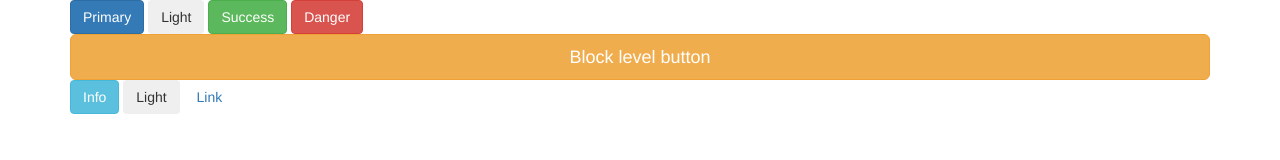
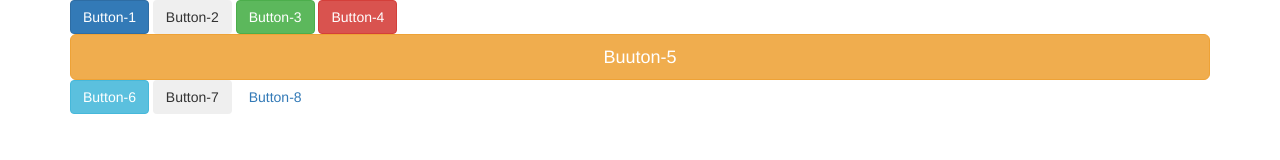
Before and after one commit to acciojob/bootstrap-buttons-Rachnagupta668, a website: page main.html in a window 1280 px wide. Drawn offline with nearby package versions, Linux system fonts and the light colour scheme.

Commit message:
created a submission

```diff
--- a/main.html
+++ b/main.html
@@ -12,14 +12,14 @@
 	<!-- the entire body must be written by student -->
     <script type="text/javascript" src="./script.js">	</script>
 		<div class ="container">
-		<button type="button" class="btn btn-primary">Primary</button>
-<button type="button" class="btn btn-light">Light</button>
-<button type="button" class="btn btn-success">Success</button>
-			<button type="button" class="btn btn-danger">Danger</button>
-		<button type="button" class="btn btn-warning btn-lg btn-block">Block level button</button>
-		<button type="button" class="btn btn-info">Info</button>
-		<button type="button" class="btn btn-light">Light</button>
-		<button type="button" class="btn btn-link">Link</button>
+		<button type="button" class="btn btn-primary">Button-1</button>
+<button type="button" class="btn btn-light">Button-2</button>
+<button type="button" class="btn btn-success">Button-3</button>
+			<button type="button" class="btn btn-danger">Button-4</button>
+		<button type="button" class="btn btn-warning btn-lg btn-block">Buuton-5</button>
+		<button type="button" class="btn btn-info">Button-6</button>
+		<button type="button" class="btn btn-light">Button-7</button>
+		<button type="button" class="btn btn-link">Button-8</button>
 
 			</div>
 
--- a/script.js
+++ b/script.js
@@ -1 +1,2 @@
 //your code here
+https://d3dyfaf3iutrxo.cloudfront.net/thumbnail/assignment/question/2c53c2c7e03f48a7903dc7591fffe196.png
```
